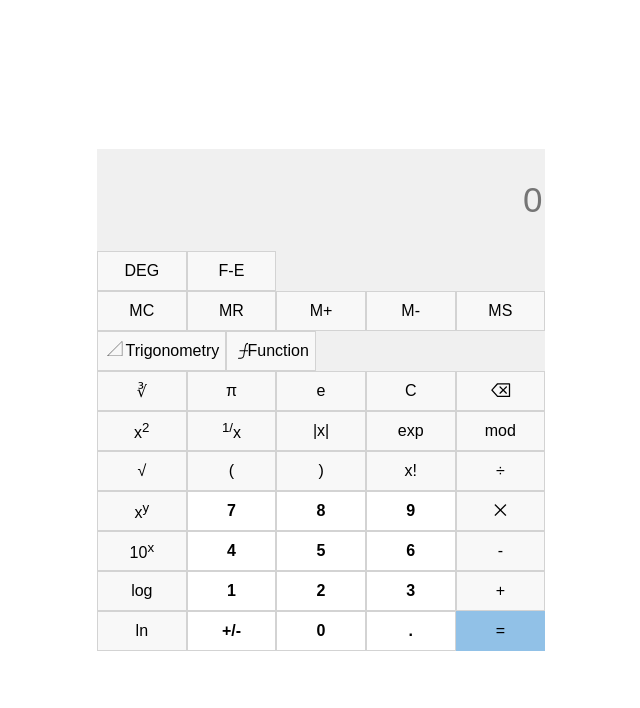
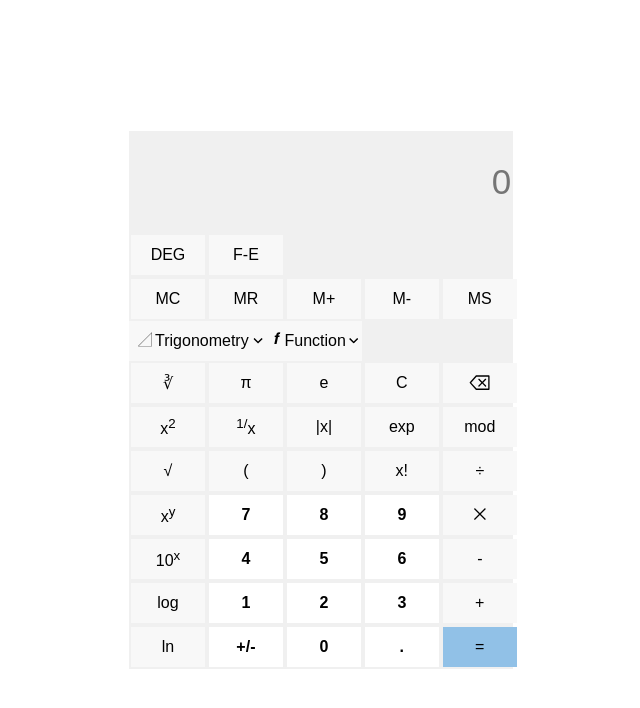
Before and after one commit to harshit-simform/scientific-calculator-js, a plain HTML site: page index.html in a window 1280 px wide. Shown: the whole page, without its empty margins (319-959 px from the left). Drawn offline with Linux system fonts and the light colour scheme.

Commit message:
Completed the UI styling and all the feature and also improved the naming convention and removed all console.log's.

```diff
--- a/index.html
+++ b/index.html
@@ -7,28 +7,39 @@
   <title>Scientific Calculator</title>
   <link rel="stylesheet" href="style.css" />
 </head>
+
 <body>
   <div class="container">
-      <div class="display" >
+    <div class="display">
       <input readonly id="screen" type="text" placeholder="0" />
     </div>
     <div class="btns" onclick="uiclick(event)">
-        <div class="row twoButton" >
+      <div class="row groupedTwoButton">
         <button onclick="toggle('degToggle')" id="degButton">DEG</button>
         <button class="btn">F-E</button>
       </div>
       <div class="row" onclick="memoryFunction(event)">
-          <button >MC</button>
-          <button >MR</button>
-          <button >M+</button>
-          <button >M-</button>
-          <button >MS</button>
+        <button>MC</button>
+        <button>MR</button>
+        <button>M+</button>
+        <button>M-</button>
+        <button>MS</button>
       </div>
-        <div class="row twoButton">
-          <button onclick="toggle()"> <svg width="700pt" height="700pt" version="1.1" viewBox="0 0 700 700" xmlns="http://www.w3.org/2000/svg" xmlns:xlink="http://www.w3.org/1999/xlink">
-            <path d="m586.35 38.082c1.4531 0.023438 2.8867 0.63281 3.9062 1.668 1.0195 1.0352 1.6133 2.4766 1.6133 3.9297v472.64c0 1.4648-0.60547 2.9219-1.6406 3.9609-1.0352 1.0352-2.4922 1.6406-3.957 1.6406h-472.64c-5.3242 0.078125-7.0469-6.1992-3.957-9.5625l472.64-472.64c1.0547-1.0586 2.5469-1.6641 4.043-1.6445zm-5.6797 19.125-453.52 453.52h453.52z" fill-rule="evenodd"/>
-          </svg>Trigonometry</button>
-          <button onclick="toggle('functionToggle')"><svg xmlns="http://www.w3.org/2000/svg" viewBox="0 0 150 256"><rect width="256" height="256" fill="none"/><line x1="72" y1="128" x2="184" y2="128" fill="none" stroke="#000" stroke-linecap="round" stroke-linejoin="round" stroke-width="12"/><path d="M56,216H85.3a32.1,32.1,0,0,0,31.5-26.3L139.2,66.3A32.1,32.1,0,0,1,170.7,40H200" fill="none" stroke="#000" stroke-linecap="round" stroke-linejoin="round" stroke-width="12"/></svg>Function</button>
+      <div class="row groupedTwoButton removeMargin">
+        <button onclick="toggle()"> <svg width="700pt" height="700pt" version="1.1" viewBox="0 0 700 700"
+            xmlns="http://www.w3.org/2000/svg" xmlns:xlink="http://www.w3.org/1999/xlink">
+            <path
+              d="m586.35 38.082c1.4531 0.023438 2.8867 0.63281 3.9062 1.668 1.0195 1.0352 1.6133 2.4766 1.6133 3.9297v472.64c0 1.4648-0.60547 2.9219-1.6406 3.9609-1.0352 1.0352-2.4922 1.6406-3.957 1.6406h-472.64c-5.3242 0.078125-7.0469-6.1992-3.957-9.5625l472.64-472.64c1.0547-1.0586 2.5469-1.6641 4.043-1.6445zm-5.6797 19.125-453.52 453.52h453.52z"
+              fill-rule="evenodd" />
+          </svg>Trigonometry <svg width="4.7" height="8" viewBox="0 0 16 27" xmlns="http://www.w3.org/2000/svg"
+            class="hover-icon">
+            <path d="M16 23.207L6.11 13.161 16 3.093 12.955 0 0 13.161l12.955 13.161z"> </path>
+          </svg></button>
+        <button onclick="toggle('functionToggle')"> <span style="margin-right: 5px;margin-bottom: 5px;">&#119943 </span>
+          Function <svg width="4.7" height="8" viewBox="0 0 16 27" xmlns="http://www.w3.org/2000/svg"
+            class="hover-icon">
+            <path d="M16 23.207L6.11 13.161 16 3.093 12.955 0 0 13.161l12.955 13.161z"> </path>
+          </svg></button>
       </div>
       <div class="row">
         <div class="toggledivs" style="display: block;">
@@ -41,27 +52,28 @@
           </div>
           <div id="trigo_function" style="display: none;">
             <div class="row">
-          <button onclick="toggle('trigoToggle')" class="bg-white">2<sup>nd</sup></button>
-          <button class="btn bg-white">sin</button>
-          <button class="btn bg-white">cos</button>
-          <button class="btn bg-white">tan</button>
+              <button onclick="toggle('trigoToggle')" class="bg-white ">2<sup>nd</sup></button>
+              <button class="btn bg-white ">sin</button>
+              <button class="btn bg-white ">cos</button>
+              <button class="btn bg-white ">tan</button>
             </div>
             <div class="row">
-          <button onclick="toggle('hyperToggle')" class="bg-white">hyp</button>
-          <button class="btn bg-white">cosec</button>
-          <button class="btn bg-white">sec</button>
-          <button class="btn bg-white">cot</button>
+              <button onclick="toggle('hyperToggle')" class="bg-white ">hyp</button>
+              <button class="btn bg-white ">cosec</button>
+              <button class="btn bg-white ">sec</button>
+              <button class="btn bg-white ">cot</button>
             </div>
           </div>
         </div>
       </div>
-        <div class="row twoButton">
+      <div class="row groupedTwoButton">
         <button class="btn">&#8731</sup></button>
         <button class="btn">&#960</button>
         <button class="btn">e</button>
         <button onclick="clearScreen(event)">C</button>
-          <button onclick="backFunction()"><svg  version="1.1" viewBox="0 0 700 600" xmlns="http://www.w3.org/2000/svg">
-            <path d="m595 87.5h-332.5c-4.8984 0-9.625 2.1016-12.949 5.7734l-157.5 175c-5.9492 6.6484-5.9492 16.801 0 23.449l157.5 175c3.3242 3.6758 8.0508 5.7773 12.949 5.7773h332.5c9.625 0 17.5-7.875 17.5-17.5v-350c0-9.625-7.875-17.5-17.5-17.5zm-17.5 350h-307.12l-141.75-157.5 141.75-157.5h307.12zm-257.43-82.426 75.25-75.074-75.074-75.074c-6.8242-6.8242-6.8242-17.852 0-24.676s17.852-6.8242 24.676 0l75.074 75.074 75.074-75.074c6.8242-6.8242 17.852-6.8242 24.676 0s6.8242 17.852 0 24.676l-75.074 75.074 75.074 75.074c6.8242 6.8242 6.8242 17.852 0 24.676-3.3242 3.5-7.6992 5.25-12.25 5.25s-8.9258-1.75-12.426-5.0742l-75.074-75.25-75.074 75.074c-3.5 3.5-7.875 5.25-12.426 5.25s-8.9258-1.75-12.426-5.0742c-6.8242-6.8242-6.8242-18.027 0-24.852z"/>
+        <button onclick="backFunction()"><svg version="1.1" viewBox="0 0 700 600" xmlns="http://www.w3.org/2000/svg">
+            <path
+              d="m595 87.5h-332.5c-4.8984 0-9.625 2.1016-12.949 5.7734l-157.5 175c-5.9492 6.6484-5.9492 16.801 0 23.449l157.5 175c3.3242 3.6758 8.0508 5.7773 12.949 5.7773h332.5c9.625 0 17.5-7.875 17.5-17.5v-350c0-9.625-7.875-17.5-17.5-17.5zm-17.5 350h-307.12l-141.75-157.5 141.75-157.5h307.12zm-257.43-82.426 75.25-75.074-75.074-75.074c-6.8242-6.8242-6.8242-17.852 0-24.676s17.852-6.8242 24.676 0l75.074 75.074 75.074-75.074c6.8242-6.8242 17.852-6.8242 24.676 0s6.8242 17.852 0 24.676l-75.074 75.074 75.074 75.074c6.8242 6.8242 6.8242 17.852 0 24.676-3.3242 3.5-7.6992 5.25-12.25 5.25s-8.9258-1.75-12.426-5.0742l-75.074-75.25-75.074 75.074c-3.5 3.5-7.875 5.25-12.426 5.25s-8.9258-1.75-12.426-5.0742c-6.8242-6.8242-6.8242-18.027 0-24.852z" />
           </svg></button>
       </div>
       <div class="row">
--- a/index.js
+++ b/index.js
@@ -5,6 +5,7 @@ var data = {
   screen: [],
   operation: [],
 };
+
 var toggleFlag = {
   trigoFunction: true,
   inverseFunction: true,
@@ -13,22 +14,31 @@ var toggleFlag = {
   absFlag: true,
   functionToggle: true,
 };
+
 //function that will be called whenever user clicks on the screen or button
 function uiclick(e) {
-  console.log("trial");
-  console.log();
   handleEvents(e.target.innerText);
 }
+
 // function that calculates the factorial of the given number
 const factorial = (n) => (!(n > 1) ? 1 : factorial(n - 1) * n);
-console.log(trigoButton);
+
+// function that will return a string represenying number between operators
+function findNumber() {
+  const tempArr = [];
+  let i = data.screen.length - 1;
+  while (i >= 0 && !isNaN(data.screen[i])) {
+    tempArr.unshift(data.screen[i]);
+    data.operation.pop();
+    i--;
+  }
+  return tempArr.join("");
+}
+
 //event listner that will be called when user presses any key in the keyboard
 window.addEventListener("keydown", (e) => {
   e.preventDefault();
-
-  console.log(e);
   if (e.key == "Enter") {
-    console.log("in if in window");
     finalAnswer(e);
     return;
   } else if (e.key == "Backspace") {
@@ -37,10 +47,10 @@ window.addEventListener("keydown", (e) => {
     handleEvents(e.key);
   }
 });
+
 // funtion for handling keyboard as well as click events
 function handleEvents(btn) {
   var btnText = btn;
-  console.log(btnText);
   let operation = btn;
   switch (btnText) {
     case "1":
@@ -123,8 +133,8 @@ function handleEvents(btn) {
       operation = "**";
       break;
     case "x2":
-      btnText = `${data.screen.pop()}^2`;
-      operation = `Math.pow(${data.operation.pop()},2)`;
+      btnText = "^2";
+      operation = `Math.pow(${findNumber()},2)`;
       break;
     case "sin":
       btnText = "sin(";
@@ -168,8 +178,7 @@ function handleEvents(btn) {
       break;
     case "x!":
       btnText = "!";
-      operation = factorial(data.operation.join(""));
-      console.log(operation);
+      operation = factorial(findNumber());
       break;
     case "\u221A":
       btnText = "\u221A(";
@@ -269,7 +278,6 @@ function handleEvents(btn) {
       emptyarray();
       break;
     case "F-E":
-      console.log(data.operation.length);
       if (data.operation.length === 0) {
         return;
       }
@@ -290,40 +298,34 @@ function handleEvents(btn) {
   data.operation.push(operation);
   data.screen.push(btnText);
   screen.value = data.screen.join("");
-  console.log(data.screen);
-  console.log(data.operation);
 }
+
 // main function that calulates every operation and displays the results
 function finalAnswer(event) {
+  event.stopPropagation();
   if (data.operation.length === 0) {
     return;
   }
-  console.log("finalAnswer");
-  event.stopPropagation();
-  console.log(data.operation.join(""));
   try {
     let value = eval(data.operation.join(""));
-    console.log(value, "vlaue here");
     data.operation = [value];
     data.screen = [value];
-    console.log(data.operation, data.screen, "infinal");
     screen.value = value;
-
     return;
   } catch {
-    console.log(data.operation, data.screen, "error");
     emptyarray();
-    console.log(data.operation, data.screen, "error");
     screen.value = "Invalid Syntax";
     return;
   }
 }
+
 // function for erasing everything
 function emptyarray() {
   data.operation = [];
   data.screen = [];
   return;
 }
+
 // function that handles all the toggle operations (trigoToggle, inverseToggle , hyperToggle , degToggle , functionToggle)
 function toggle(value) {
   let trigoObject = {
@@ -335,27 +337,20 @@ function toggle(value) {
     cosec: ["cosec<sup>-1</sup>", "cosec-1", "cosech"],
     hyp: ["hyp", "hyp", "hyp"],
   };
-  console.log(value);
   if (value == "trigoToggle") {
     trigoButton.forEach((btn) => {
-      // console.log(btn.innerHTML);
       let btnText = btn.innerText;
       let btnTextReplacement = btn.innerText;
       if (toggleFlag.inverseFunction) {
-        console.log(btnText, "in if");
         btnTextReplacement = trigoObject.hasOwnProperty(`${btnText}`)
           ? trigoObject[btnText][0]
           : btnText;
-        console.log(btnTextReplacement, "in if");
       } else {
-        console.log(btnText);
         btnTextReplacement = Object.keys(trigoObject).find(
           (key) => trigoObject[key][1] === btnText
         );
-        console.log(btnTextReplacement, "in heree");
       }
       btn.innerHTML = btnTextReplacement;
-      console.log(btn.innerHTML, "final");
     });
     toggleFlag.inverseFunction = !toggleFlag.inverseFunction;
     return;
@@ -368,7 +363,6 @@ function toggle(value) {
           ? trigoObject[btnText][2]
           : btnText;
       } else {
-        console.log(btnText);
         btnTextReplacement = Object.keys(trigoObject).find(
           (key) => trigoObject[key][2] === btnText
         );
@@ -395,27 +389,27 @@ function toggle(value) {
       document.getElementById("functionButton").style.display = "none";
     }
     return;
-  }
-
-  if (toggleFlag.trigoFunction) {
-    document.getElementById("trigo_function").style.display = "block";
-    toggleFlag.trigoFunction = !toggleFlag.trigoFunction;
   } else {
-    toggleFlag.trigoFunction = !toggleFlag.trigoFunction;
-    document.getElementById("trigo_function").style.display = "none";
+    if (toggleFlag.trigoFunction) {
+      document.getElementById("trigo_function").style.display = "block";
+      toggleFlag.trigoFunction = !toggleFlag.trigoFunction;
+    } else {
+      toggleFlag.trigoFunction = !toggleFlag.trigoFunction;
+      document.getElementById("trigo_function").style.display = "none";
+    }
   }
 }
+
 // function that handles back button clicks and clears the screen
 function backFunction() {
   data.operation.pop();
   data.screen.pop();
   screen.value = data.screen.join("");
 }
-console.log(document.querySelectorAll("#trigo_function .btn"));
+
 //functoin for calculating trignometry values
 function trigonometryValue(operation, value) {
   if (!toggleFlag.radian) {
-    console.log("in trigon");
     value = (value * Math.PI) / 180;
   }
   if (operation == "Math.cosec") {
@@ -429,9 +423,9 @@ function trigonometryValue(operation, value) {
   }
   return operation(value);
 }
+
 //function for calculating inverse trignometry values
 function inverseTrigoFunction(operation, value) {
-  console.log("in inverse");
   if (operation == "Math.asec") {
     value = 1 / Math.acos(value);
   } else {
@@ -442,10 +436,10 @@ function inverseTrigoFunction(operation, value) {
   }
   return value;
 }
+
 // function for calculating hyperbolic trignometry values
 function hyperFunction(operation, value) {
   if (!toggleFlag.radian) {
-    console.log("in trigon");
     value = (value * Math.PI) / 180;
   }
   if (operation == "Math.cosech") {
@@ -459,26 +453,24 @@ function hyperFunction(operation, value) {
   }
   return operation(value);
 }
+
 // function that calculates and stores the data in the memory
 function memoryFunction(event) {
-  console.log(event.target.innerHTML);
   const operation = event.target.innerHTML;
-  console.log("in memory");
+
   switch (operation) {
     case "MS":
-      console.log(data.screen, data.operation, "in ms");
       memory = eval(data.screen.join(""));
       emptyarray();
       screen.value = "";
       break;
     case "MR":
-      console.log(data.screen, data.operation, "in mr");
       data.operation.push(memory);
       data.screen.push(memory);
       screen.value = data.screen.join("");
       break;
     case "MC":
-      console.log(data.screen, data.operation, "in mc");
+      emptyarray();
       memory = "";
       screen.value = "";
       break;
@@ -494,13 +486,11 @@ function memoryFunction(event) {
       break;
   }
 }
+
 // function that clears the screen
 function clearScreen(event) {
   event.preventDefault();
-  console.log("in clear");
   emptyarray();
-  console.log(data.operation);
-  console.log(data.screen);
   screen.value = "";
   return;
 }
--- a/style.css
+++ b/style.css
@@ -8,9 +8,8 @@ body {
   background: white;
   box-sizing: border-box;
 }
-
 .container {
-  width: 35%;
+  width: 30%;
   min-height: 50vh;
   background: #f0f0f0;
 }
@@ -32,24 +31,25 @@ body {
 }
 
 .btns .row button {
-  min-width: 18.7%;
+  min-width: 18%;
   height: 5vh;
   font-size: 16px;
   background: #f8f8f8;
-  border: 1px solid lightgray;
+  margin: 2px;
+  border: none;
   outline: none;
 }
 
 .btns #trigo_function button,
 .btns #functionButton button {
-  width: 18.7%;
+  width: 18%;
   height: 5vh;
   font-size: 16px;
   background: #f8f8f8;
-  border: 1px solid lightgray;
   outline: none;
+  border: none;
 }
-.twoButton button {
+.groupedTwoButton button {
   display: flex !important;
   justify-content: center !important;
   align-items: center !important;
@@ -73,3 +73,12 @@ body {
   width: 60%;
   height: 60%;
 }
+.removeMargin button {
+  margin: 0 !important;
+}
+.hover-icon {
+  transform: rotate(-90deg);
+  width: 25% !important;
+  height: 25% !important;
+  margin-left: 5px;
+}
```
Lines whose indentation alone changed are shown as unchanged.
